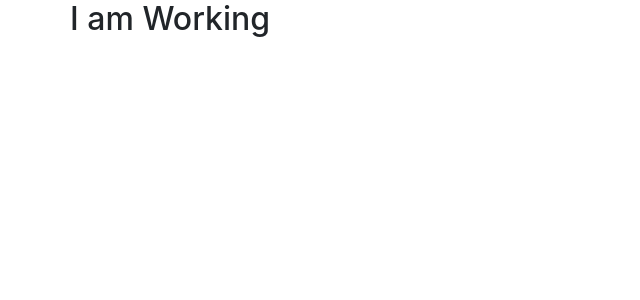
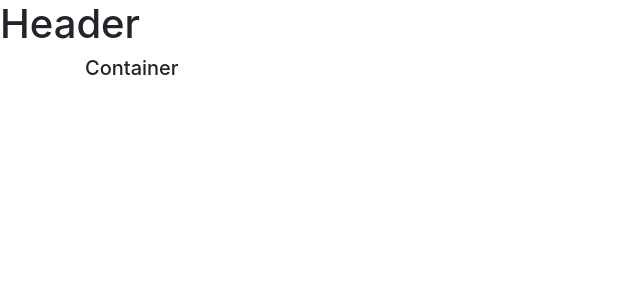
Before and after one commit to kreddyavula/SPA, an Angular app in the folder recipe-builder/: page / in a window 1280 px wide. Shown: the top 300 px of the page, without its empty margins (0-640 px from the left). Built offline with nearby package versions, Linux system fonts and the light colour scheme.

Commit message:
Component Creation
Initial component creation

```diff
--- a/recipe-builder/src/app/app.component.html
+++ b/recipe-builder/src/app/app.component.html
@@ -1,5 +1,6 @@
+<app-header></app-header>
 <div class="container">
   <div class="row">
-      <h2>I am Working</h2>
+      <div class="col-md-6"><h5>Container</h5></div>
   </div>
 </div>
--- a/recipe-builder/src/app/app.module.ts
+++ b/recipe-builder/src/app/app.module.ts
@@ -3,11 +3,13 @@ import { NgModule } from '@angular/core';
 
 
 import { AppComponent } from './app.component';
+import { HeaderComponent } from './header/header.component';
 
 
 @NgModule({
   declarations: [
-    AppComponent
+    AppComponent,
+    HeaderComponent
   ],
   imports: [
     BrowserModule
--- /dev/null
+++ b/recipe-builder/src/app/header/header.component.html
@@ -0,0 +1 @@
+<h1>Header</h1>
--- /dev/null
+++ b/recipe-builder/src/app/recipe/recipe.component.html
@@ -0,0 +1 @@
+<h3>Recipe</h3>
--- /dev/null
+++ b/recipe-builder/src/app/shopping/shopping.component.html
@@ -0,0 +1 @@
+<h3>shopping</h3>
```
Also changed, not shown: recipe-builder/src/app/header/header.component.ts (added, +11 -0 lines), recipe-builder/src/app/recipe/recipe.component.ts (added, +11 -0 lines), recipe-builder/src/app/shopping/shopping.component.ts (added, +11 -0 lines), recipe-builder/src/app/header/header.component.css (added), recipe-builder/src/app/recipe/recipe.component.css (added), recipe-builder/src/app/shopping/shopping.component.css (added).
